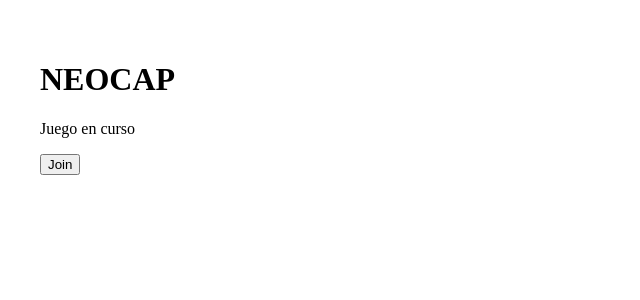
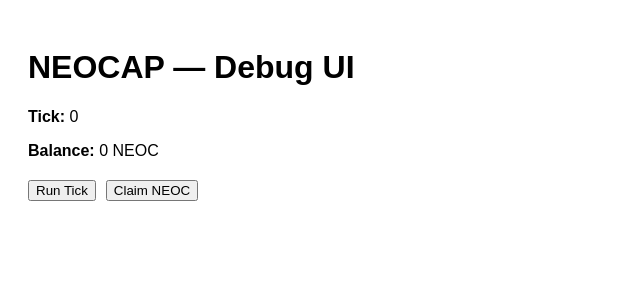
Before and after one commit to Juanmanueloddone/neocap-infra-ok, a Next.js app: page / in a window 1280 px wide. Shown: the top 300 px of the page, without its empty margins (0-640 px from the left). Built offline with nearby package versions, Linux system fonts and the light colour scheme; no server answers; the database is empty.

Commit message:
Update page.tsx

```diff
--- a/app/page.tsx
+++ b/app/page.tsx
@@ -1,12 +1,67 @@
+"use client";
+
+import { useEffect, useState } from "react";
+
+type GameState = {
+  tick: number;
+  players: Record<
+    string,
+    {
+      wallet: {
+        balance: number;
+      };
+    }
+  >;
+};
+
 export default function Home() {
+  const [state, setState] = useState<GameState | null>(null);
+  const playerId = "player-1";
+
+  async function loadState() {
+    const res = await fetch("/api/state");
+    const data = await res.json();
+    setState(data.state ?? data);
+  }
+
+  async function runTick() {
+    await fetch("/api/tick", { method: "POST" });
+    await loadState();
+  }
+
+  async function claim() {
+    await fetch("/api/claim", {
+      method: "POST",
+      headers: { "Content-Type": "application/json" },
+      body: JSON.stringify({ playerId }),
+    });
+    await loadState();
+  }
+
+  useEffect(() => {
+    loadState();
+  }, []);
+
+  const balance = state?.players[playerId]?.wallet.balance ?? 0;
+
   return (
-    <main style={{ padding: 32 }}>
-      <h1>NEOCAP</h1>
-      <p>Juego en curso</p>
+    <main style={{ padding: 20, fontFamily: "sans-serif" }}>
+      <h1>NEOCAP — Debug UI</h1>
 
-      <form action="/api/join" method="post">
-        <button type="submit">Join</button>
-      </form>
+      <p>
+        <strong>Tick:</strong> {state?.tick ?? "-"}
+      </p>
+
+      <p>
+        <strong>Balance:</strong> {balance} NEOC
+      </p>
+
+      <div style={{ marginTop: 20 }}>
+        <button onClick={runTick}>Run Tick</button>
+        <button onClick={claim} style={{ marginLeft: 10 }}>
+          Claim NEOC
+        </button>
+      </div>
     </main>
   );
 }
```
